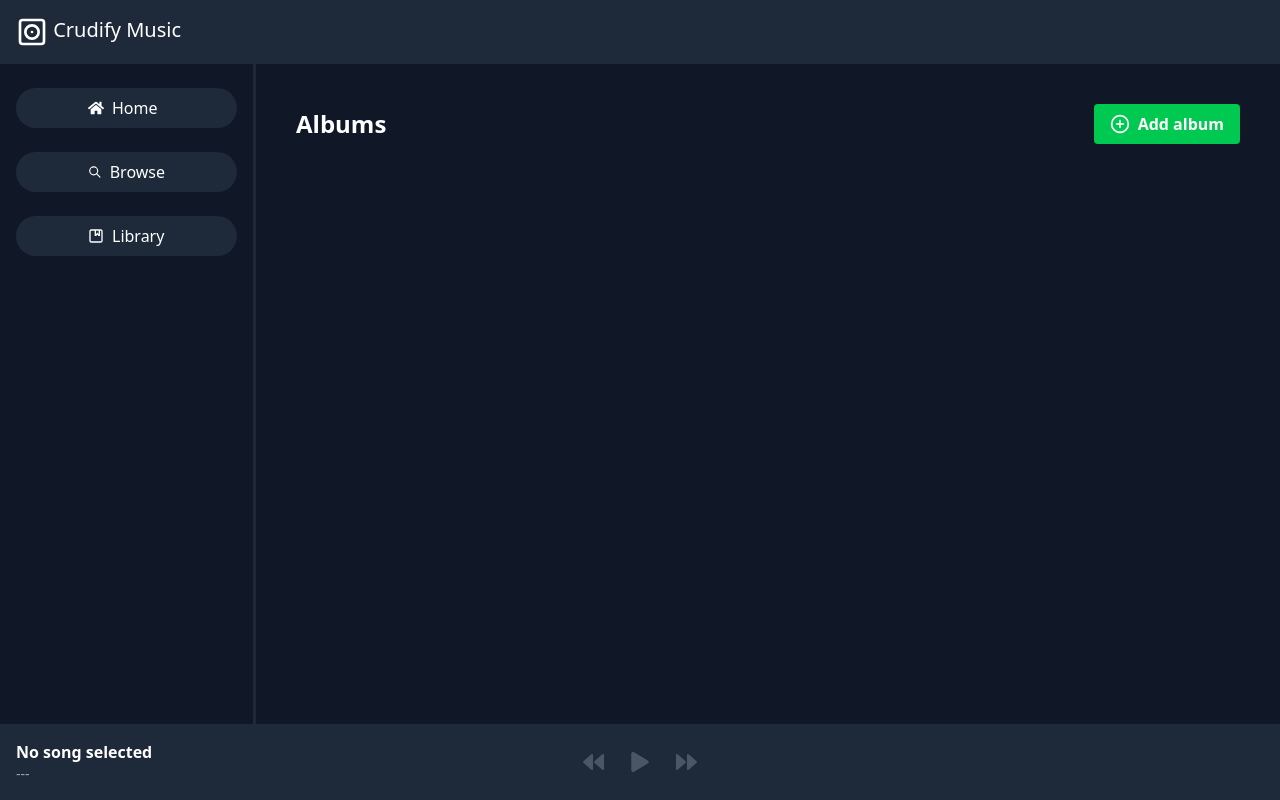
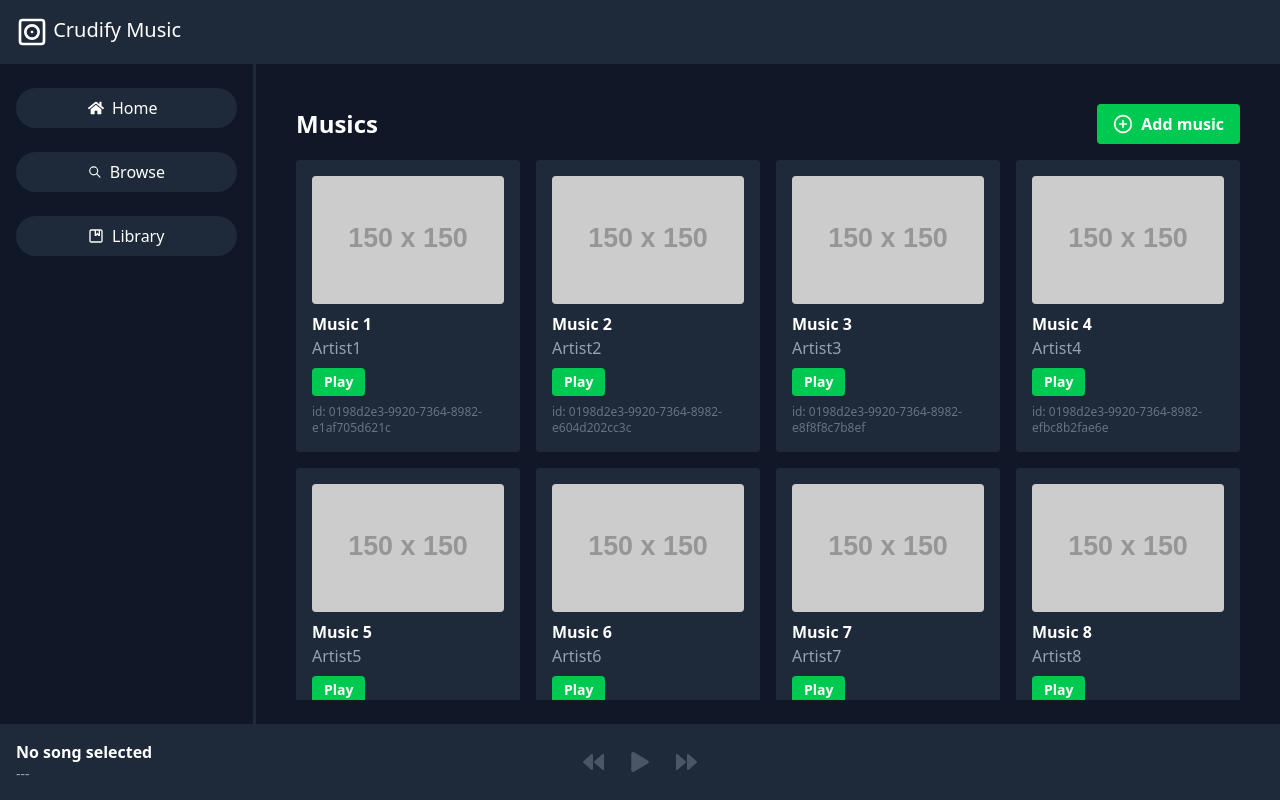
Before and after one commit to wilsonjunior-fc/crudify-music, a React (Create React App) app: page / in a window 1280 px wide. Built offline with nearby package versions, Linux system fonts and the light colour scheme.

Commit message:
Changed everything that is "album" to "music"

```diff
--- a/package.json
+++ b/package.json
@@ -26,7 +26,8 @@
     "test": "react-scripts test",
     "eject": "react-scripts eject",
     "predeploy": "bun run build",
-    "deploy": "gh-pages -d build"
+    "deploy": "gh-pages -d build",
+    "dev": "bun run build:css & bun run start"
   },
   "eslintConfig": {
     "extends": [
--- a/src/App.jsx
+++ b/src/App.jsx
@@ -1,19 +1,19 @@
 import { Component } from 'react';
 import Header from './Components/Header';
 import Sidebar from './Components/SideBar';
-import AlbumGrid from './Components/AlbumGrid';
+import MusicGrid from './Components/MusicGrid';
 import Player from './Components/Player';
-import AlbumView from './Components/AlbumView';
-import AlbumForm from './Components/AlbumForm';
-import { firstAlbumLoad } from './lib/main';
+import MusicView from './Components/MusicView';
+import MusicForm from './Components/MusicForm';
+import { getMusics } from './lib/main';
 
 export default class App extends Component {
   constructor(props) {
     super(props);
     this.state = {
-      albums: firstAlbumLoad,
-      currentAlbum: null,
-      editingAlbum: null,
+      musics: getMusics(),
+      currentMusic: null,
+      editingMusic: null,
       isFormVisible: false,
       song: {
         url: null,
@@ -24,10 +24,10 @@ export default class App extends Component {
     };
     this.playSong = this.playSong.bind(this);
     this.togglePlay = this.togglePlay.bind(this);
-    this.handleAlbumClick = this.handleAlbumClick.bind(this);
+    this.handleMusicClick = this.handleMusicClick.bind(this);
     this.handleBack = this.handleBack.bind(this);
-    this.handleSaveAlbum = this.handleSaveAlbum.bind(this);
-    this.handleDeleteAlbum = this.handleDeleteAlbum.bind(this);
+    this.handleSaveMusic = this.handleSaveMusic.bind(this);
+    this.handleDeleteMusic = this.handleDeleteMusic.bind(this);
     this.showForm = this.showForm.bind(this);
     this.hideForm = this.hideForm.bind(this);
   }
@@ -45,49 +45,49 @@ export default class App extends Component {
         isPlaying: !prevState.isPlaying,
       }));
     }
-  }
+  }album
 
-  handleAlbumClick(album) {
-    this.setState({ currentAlbum: album });
+  handleMusicClick(music) {
+    this.setState({ currentMusic: music });
   }
 
   handleBack() {
-    this.setState({ currentAlbum: null });
+    this.setState({ currentMusic: null });
   }
 
-  showForm(album = null) {
-    this.setState({ isFormVisible: true, editingAlbum: album });
+  showForm(music = null) {
+    this.setState({ isFormVisible: true, editingMusic: music });
   }
 
   hideForm() {
-    this.setState({ isFormVisible: false, editingAlbum: null });
+    this.setState({ isFormVisible: false, editingMusic: null });
   }
 
-  handleSaveAlbum(albumToSave) {
-    if (albumToSave.id) { // Update
+  handleSaveMusic(musicToSave) {
+    if (musicToSave.id) { // Update
       this.setState(prevState => ({
-        albums: prevState.albums.map(album =>
-          album.id === albumToSave.id ? albumToSave : album
+        music: prevState.music.map(music =>
+          music.id === musicToSave.id ? musicToSave : music
         ),
       }));
     } else { // Create
       this.setState(prevState => ({
-        albums: [...prevState.albums, { ...albumToSave, id: Date.now() }],
+        albums: [...prevState.albums, { ...musicToSave, id: Date.now() }],
       }));
     }
     this.hideForm();
   }
 
-  handleDeleteAlbum(albumId) {
+  handleDeleteMusic(musicId) {
     if (window.confirm('Are you sure?')) {
       this.setState(prevState => ({
-        albums: prevState.albums.filter(album => album.id !== albumId),
+        musics: prevState.musics.filter(music => music.id !== musicId),
       }));
     }
   }
 
   render() {
-    const { song, isPlaying, currentAlbum, albums, isFormVisible, editingAlbum } = this.state;
+    const { song, isPlaying, currentMusic: currentAlbum, musics, isFormVisible, editingMusic } = this.state;
     return (
       <div className="fixed inset-0 bg-gray-900 text-white flex flex-col">
         <Header />
@@ -96,23 +96,23 @@ export default class App extends Component {
           <div className="flex-1 min-w-0 flex flex-col min-h-0 p-6">
             {isFormVisible && (
               <div className="fixed inset-0 bg-black/75 flex items-center justify-center z-50">
-                <AlbumForm
-                  album={editingAlbum}
+                <MusicForm
+                  album={editingMusic}
                   onSave={this.handleSaveAlbum}
                   onCancel={this.hideForm}
                 />
               </div>
             )}
             {currentAlbum ? (
-              <AlbumView album={currentAlbum} onBack={this.handleBack} />
+              <MusicView music={currentAlbum} onBack={this.handleBack} />
             ) : (
-              <AlbumGrid
-                albums={albums}
-                onAlbumClick={this.handleAlbumClick}
+              <MusicGrid
+                musics={musics}
+                onMusicClick={this.handleMusicClick}
                 onPlaySong={this.playSong}
                 onEdit={this.showForm}
                 onDelete={this.handleDeleteAlbum}
-                onAddAlbum={() => this.showForm()}
+                onAddMusic={() => this.showForm()}
               />
             )}
           </div>
--- a/src/Components/AlbumGrid.jsx
+++ /dev/null
@@ -1,48 +0,0 @@
-import { Edit, Trash2, PlusCircle } from 'lucide-react';
-
-export default function AlbumGrid({ albums, onAlbumClick, onPlaySong, onEdit, onDelete, onAddAlbum }) {
-  return (
-    <main className="flex-1 p-4 overflow-y-auto min-h-0">
-      <div className="flex justify-between items-center mb-4">
-        <h2 className="text-2xl font-bold">Albums</h2>
-        <button onClick={onAddAlbum} className="bg-green-500 hover:bg-green-600 text-white font-bold py-2 px-4 rounded flex items-center gap-2">
-          <PlusCircle size={20} />
-          Add album
-        </button>
-      </div>
-      <div className="grid grid-cols-1 sm:grid-cols-2 md:grid-cols-3 lg:grid-cols-4 gap-4">
-        {albums.map((album) => (
-          <div
-            key={album.id}
-            className='bg-gray-800 hover:bg-gray-700 p-4 rounded transition-transform duration-200 hover:scale-105 group'
-          >
-            <div className="relative">
-              <img
-                src={album.cover || 'https://via.placeholder.com/150'}
-                alt={""}
-                className="w-full h-32 object-cover rounded mb-2 cursor-pointer"
-                onClick={() => onAlbumClick(album)}
-              />
-              <div className="absolute top-2 right-2 flex gap-2 opacity-0 group-hover:opacity-100 transition-opacity">
-                <button onClick={() => onEdit(album)} className="bg-yellow-500 hover:bg-yellow-600 text-white p-2 rounded-full">
-                  <Edit size={16} />
-                </button>
-                <button onClick={() => onDelete(album.id)} className="bg-red-500 hover:bg-red-600 text-white p-2 rounded-full">
-                  <Trash2 size={16} />
-                </button>
-              </div>
-            </div>
-            <h3 className="text-white font-bold truncate cursor-pointer" onClick={() => onAlbumClick(album)}>{album.title}</h3>
-            <p className="text-gray-400 truncate">{album.artist}</p>
-            <button onClick={() => onPlaySong(album)} className="mt-2 bg-green-500 hover:bg-green-600 text-white font-bold py-1 px-3 rounded text-sm">
-              Play
-            </button>
-            {/*FOR DEBUG, REMEMBER REMOVE THIS BEFORE*/}
-            <h6 className='text-xs text-gray-500 mt-2'>id: {album.id}</h6>
-            {/*--------------------------------------*/}
-          </div>
-        ))}
-      </div>
-    </main>
-  );
-}
--- /dev/null
+++ b/src/Components/MusicGrid.jsx
@@ -0,0 +1,48 @@
+import { Edit, Trash2, PlusCircle } from 'lucide-react';
+
+export default function MusicGrid({ musics, onMusicClick, onPlaySong, onEdit, onDelete, onAddMusic }) {
+  return (
+    <main className="flex-1 p-4 overflow-y-auto min-h-0">
+      <div className="flex justify-between items-center mb-4">
+        <h2 className="text-2xl font-bold">Musics</h2>
+        <button onClick={onAddMusic} className="bg-green-500 hover:bg-green-600 text-white font-bold py-2 px-4 rounded flex items-center gap-2">
+          <PlusCircle size={20} />
+          Add music
+        </button>
+      </div>
+      <div className="grid grid-cols-1 sm:grid-cols-2 md:grid-cols-3 lg:grid-cols-4 gap-4">
+        {musics.map((music) => (
+          <div
+            key={music.id}
+            className='bg-gray-800 hover:bg-gray-700 p-4 rounded transition-transform duration-200 hover:scale-105 group'
+          >
+            <div className="relative">
+              <img
+                src={music.cover || 'https://via.placeholder.com/150'}
+                alt={""}
+                className="w-full h-32 object-cover rounded mb-2 cursor-pointer"
+                onClick={() => onMusicClick(music)}
+              />
+              <div className="absolute top-2 right-2 flex gap-2 opacity-0 group-hover:opacity-100 transition-opacity">
+                <button onClick={() => onEdit(music)} className="bg-yellow-500 hover:bg-yellow-600 text-white p-2 rounded-full">
+                  <Edit size={16} />
+                </button>
+                <button onClick={() => onDelete(music.id)} className="bg-red-500 hover:bg-red-600 text-white p-2 rounded-full">
+                  <Trash2 size={16} />
+                </button>
+              </div>
+            </div>
+            <h3 className="text-white font-bold truncate cursor-pointer" onClick={() => onMusicClick(music)}>{music.title}</h3>
+            <p className="text-gray-400 truncate">{music.artist}</p>
+            <button onClick={() => onPlaySong(music)} className="mt-2 bg-green-500 hover:bg-green-600 text-white font-bold py-1 px-3 rounded text-sm">
+              Play
+            </button>
+            {/*FOR DEBUG, REMEMBER REMOVE THIS BEFORE*/}
+            <h6 className='text-xs text-gray-500 mt-2'>id: {music.id}</h6>
+            {/*--------------------------------------*/}
+          </div>
+        ))}
+      </div>
+    </main>
+  );
+}
--- a/src/Components/AlbumView.jsx
+++ b/src/Components/MusicView.jsx
@@ -3,11 +3,11 @@ import StarRating from './StarRating';
 import CommentSection from './CommentSection';
 import { Component } from 'react';
 
-export default class AlbumView extends Component {
+export default class MusicView extends Component {
   constructor(props) {
     super(props);
     this.state = {
-      album: this.props.album,
+      album: this.props.music,
       onBack: this.props.onBack
     }
   }
--- a/src/lib/main.js
+++ b/src/lib/main.js
@@ -1,8 +1,24 @@
 import { v7 as genRandoUuid } from "uuid"
 
-export let firstAlbumLoad = (JSON.parse(localStorage.getItem('albums')) || [])
-export function editAlbum() {}
-export function deleteAlbum() {}
-export function addAlbum() {}
-export function commentAlbum() {}
-export function rateAlbum() {}
+
+let musics = []
+for (let i = 1; i <= 20; i++) {
+    musics.push({
+        id: genRandoUuid(),
+        title: `Music ${i}`,
+        artist: `Artist${i}`,
+        cover: '',
+        starRating: 3,
+        comments: [
+            "teste"
+        ]
+    })
+}
+localStorage.setItem('musics', JSON.stringify(musics))
+
+export let getMusics = () => (JSON.parse(localStorage.getItem('musics')) || [])
+export function editMusic() { }
+export function deleteMusic() { }
+export function addMusic() { }
+export function commentMusic() { }
+export function rateMusic() { }
```
Also changed, not shown: src/Components/MusicForm.jsx (renamed from src/Components/AlbumForm.jsx, +11 -11 lines), public/tailwind.css.
